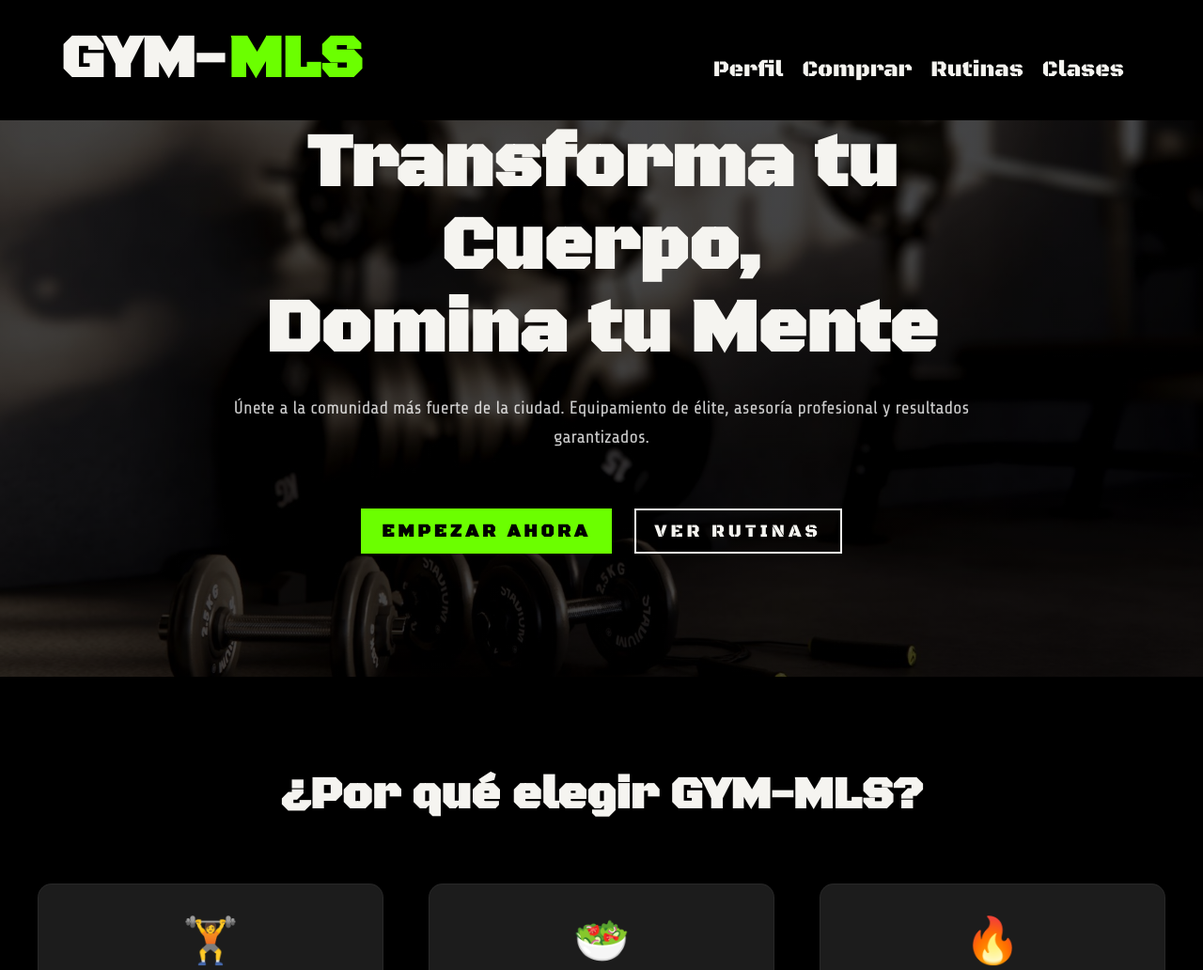
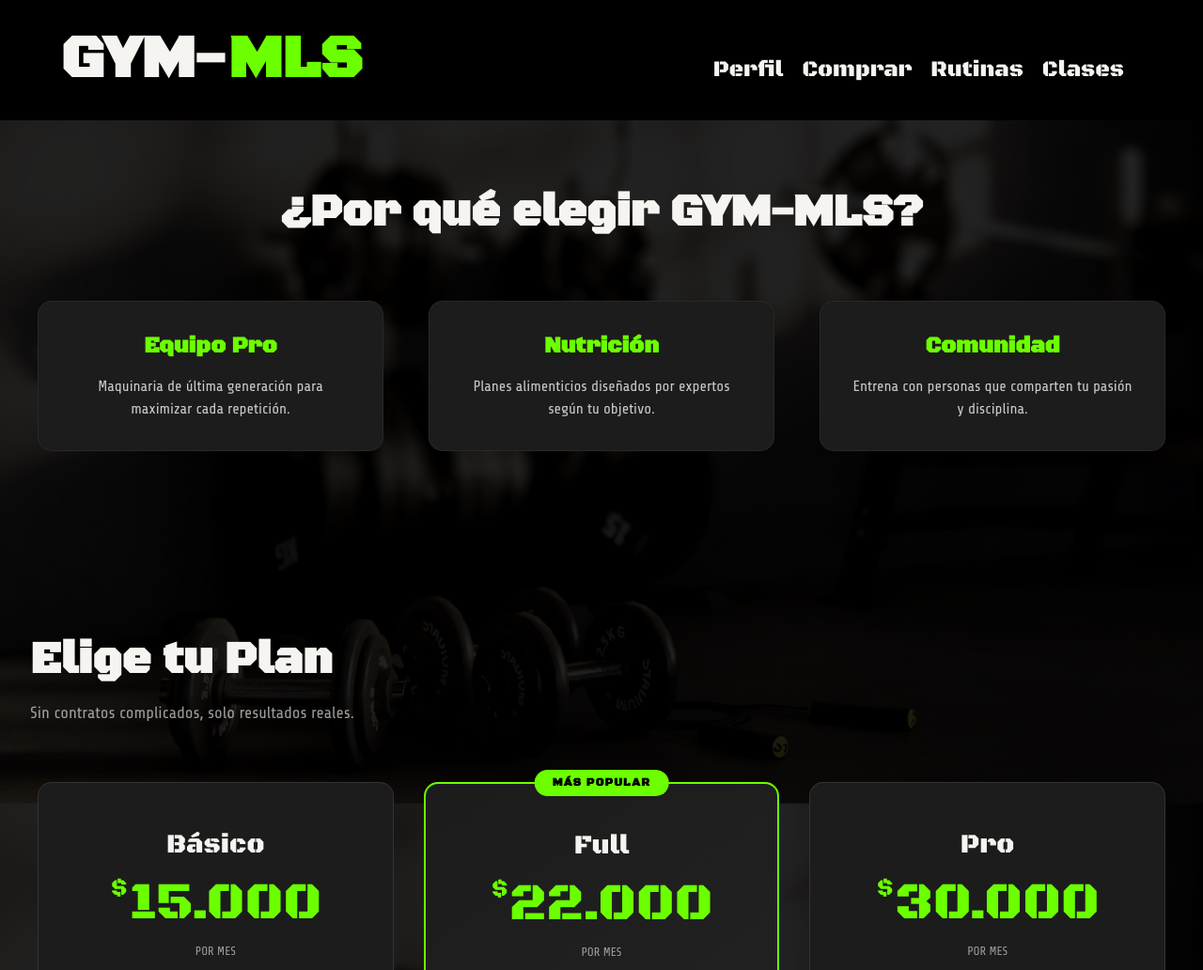
Before and after one commit to MaxSteelMM/Proyecto-Cons.-Soft.-Gimnasio, a plain HTML site: page Index.html in a window 1280 px wide. Shown: the top 1032 px of the page at 94% size. Drawn offline with Linux system fonts and the light colour scheme.

Commit message:
Corrigiendo Estilos nuevamente en index

```diff
--- a/CSS/base.css
+++ b/CSS/base.css
@@ -28,6 +28,7 @@ body {
     background-color: var(--negro);
     color: var(--white);
     font-family: var(--FontSub);
+    padding-top: 100px;
 }
 
 h1 {
--- a/CSS/index.css
+++ b/CSS/index.css
@@ -1,70 +1,15 @@
-/* Hero Section */
-.hero {
-    height: 90vh;
-    background: linear-gradient(rgba(0,0,0,0.7), rgba(0,0,0,0.7)), url(../Img/fondo.jpg) center/cover no-repeat;
-    display: flex;
-    align-items: center;
-    justify-content: center;
-    text-align: center;
-    padding: 0 2rem;
-}
-
-.hero-content {
-    max-width: 800px;
-    animation: fadeInUp 1s ease-out;
-}
-
-.hero-title {
-    font-family: 'COD';
-    font-size: clamp(3rem, 8vw, 5rem);
-    color: var(--white);
-    line-height: 1.1;
-    margin-bottom: 1.5rem;
-}
-
-.hero-subtitle {
-    font-family: var(--FontSub);
-    font-size: 1.2rem;
-    color: rgba(255, 255, 255, 0.8);
-    margin-bottom: 2.5rem;
-    line-height: 1.6;
-}
-
-.hero-btns {
-    display: flex;
-    gap: 1.5rem;
-    justify-content: center;
-    flex-wrap: wrap;
-}
-
-.boton-plan {
-    font-family: 'COD';
-    text-transform: uppercase;
-}
-
-.boton-plan.primary {
-    background-color: var(--VerdeF);
-    color: var(--negro);
-    font-weight: bold;
-    border: 2px solid var(--VerdeF);
-}
-
-.boton-plan.secondary {
-    border: 2px solid var(--white);
-    color: var(--white);
-}
-
-.boton-plan.primary:hover {
-    background-color: transparent;
-    color: var(--VerdeF);
+/* Background for Index Page */
+body {
+    background: linear-gradient(rgba(0, 0, 0, 0.85), rgba(0, 0, 0, 0.85)), url(../Img/fondo.jpg) center center / cover no-repeat fixed;
 }
 
 /* Benefits Section */
 .benefits {
     padding: 6rem 2rem;
-    background-color: var(--negro);
+    background-color: transparent; /* Changed to transparent to show background image */
     text-align: center;
 }
+
 
 .section-title {
     margin-bottom: 4rem;
@@ -104,11 +49,6 @@
     border-color: var(--VerdeF);
 }
 
-.benefit-icon {
-    font-size: 3rem;
-    margin-bottom: 1.5rem;
-}
-
 .benefit-item h3 {
     font-family: 'COD';
     color: var(--VerdeF);
@@ -127,7 +67,7 @@
 /* Pricing Section */
 .pricing {
     padding: 6rem 2rem;
-    background-color: var(--negro);
+    background-color: transparent;
 }
 
 .planes-grid {
--- a/Index.html
+++ b/Index.html
@@ -22,18 +22,6 @@
         </nav>
     </header>
     <main>
-        <!-- Hero Section -->
-        <section class="hero">
-            <div class="hero-content">
-                <h2 class="hero-title">Transforma tu <span class="color-mitad">Cuerpo</span>, <br>Domina tu <span class="color-mitad">Mente</span></h2>
-                <p class="hero-subtitle">Únete a la comunidad más fuerte de la ciudad. Equipamiento de élite, asesoría profesional y resultados garantizados.</p>
-                <div class="hero-btns">
-                    <a href="#planes" class="boton-plan primary">Empezar Ahora</a>
-                    <a href="/Rutinas.html" class="boton-plan secondary">Ver Rutinas</a>
-                </div>
-            </div>
-        </section>
-
         <!-- Benefits Section -->
         <section class="benefits">
             <div class="section-title">
@@ -41,17 +29,14 @@
             </div>
             <div class="benefits-grid">
                 <div class="benefit-item">
-                    <div class="benefit-icon">🏋️</div>
                     <h3>Equipo Pro</h3>
                     <p>Maquinaria de última generación para maximizar cada repetición.</p>
                 </div>
                 <div class="benefit-item">
-                    <div class="benefit-icon">🥗</div>
                     <h3>Nutrición</h3>
                     <p>Planes alimenticios diseñados por expertos según tu objetivo.</p>
                 </div>
                 <div class="benefit-item">
-                    <div class="benefit-icon">🔥</div>
                     <h3>Comunidad</h3>
                     <p>Entrena con personas que comparten tu pasión y disciplina.</p>
                 </div>
```
